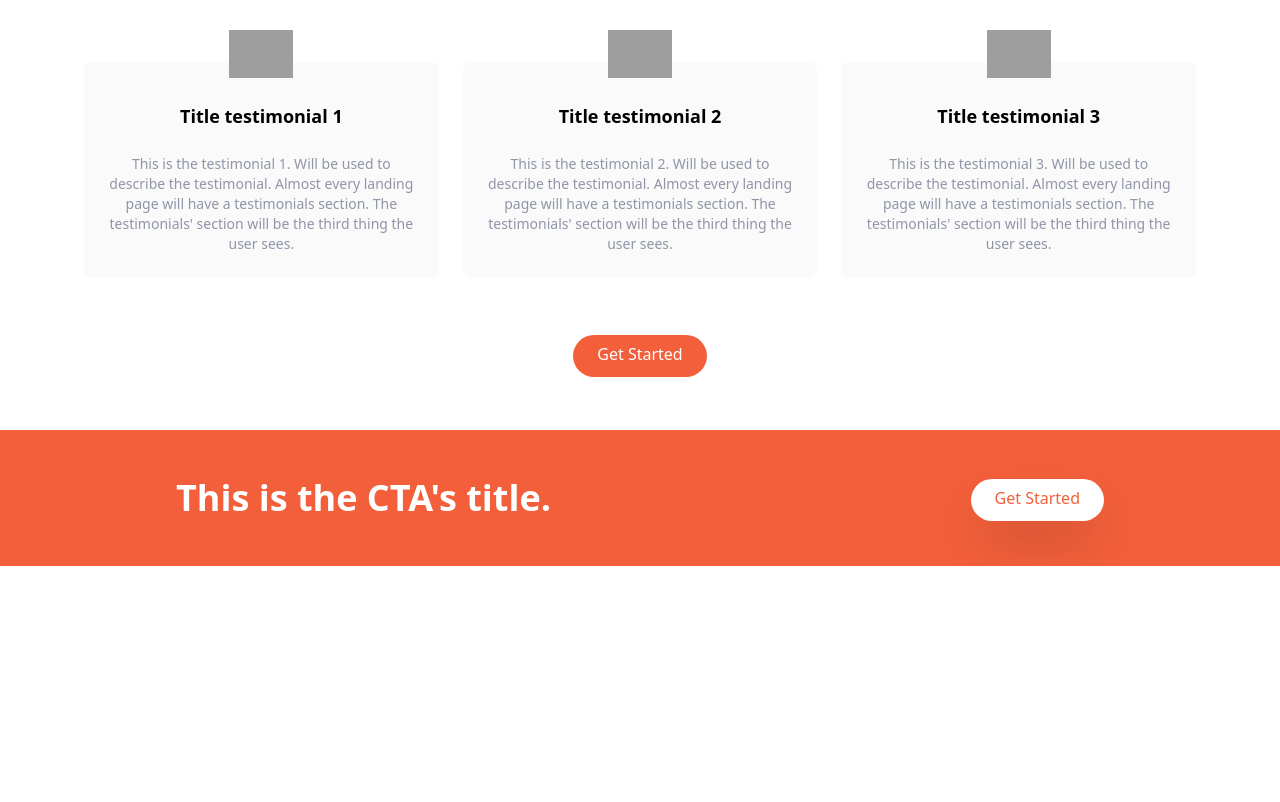
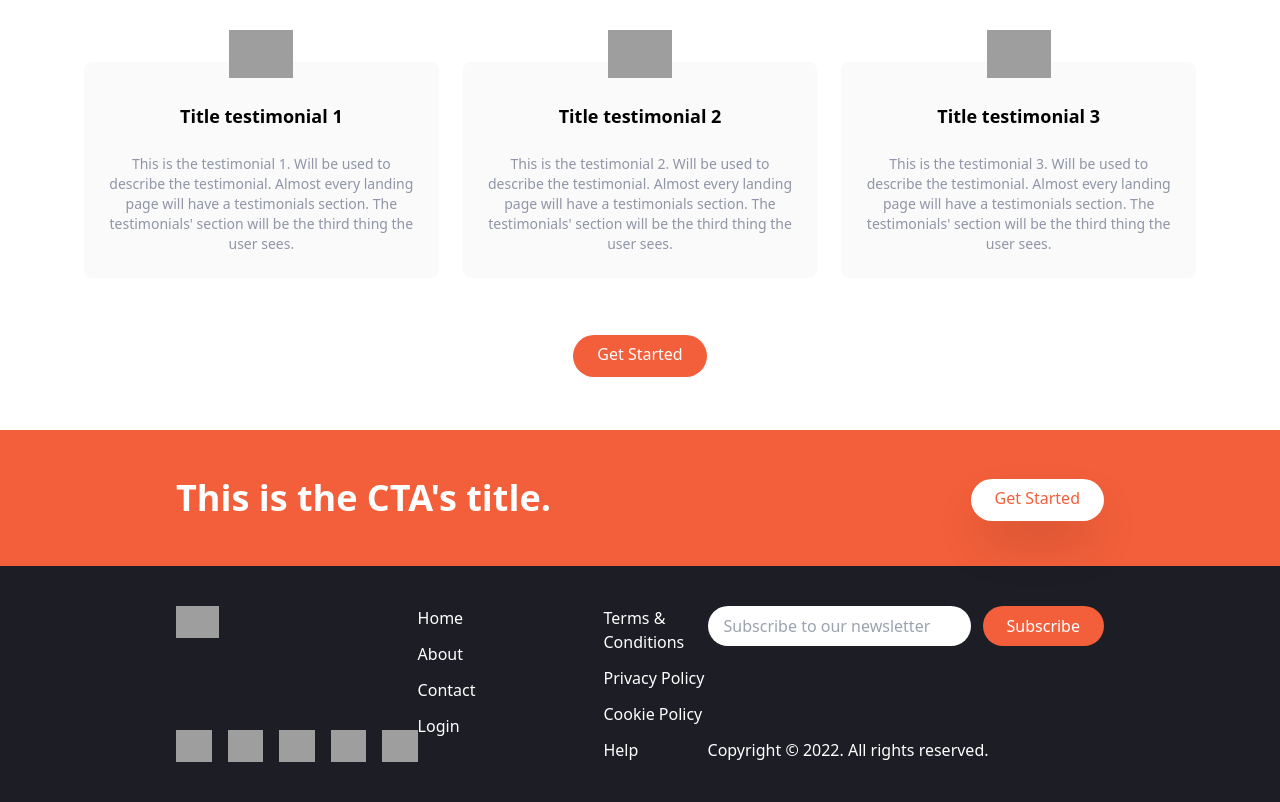
Before and after one commit to HermesZum/Tailwind-Manage-Landing-Page, a website: page index.html in a window 1280 px wide. Shown: the part 1678-2480 px from the top of the page. Before the commit the page ends 2244 px from the top, so only its background shows below. Drawn offline with Linux system fonts and the light colour scheme; grey boxes are pictures that could not be loaded.

Commit message:
The Footer section was created.

```diff
--- a/index.html
+++ b/index.html
@@ -15,7 +15,7 @@
     <div class="flex items-center justify-between">
         <!-- Logo -->
         <div class="pt-2">
-            <a href="index.html">
+            <a href="#">
                 <img src="img/logo.svg" alt="logo">
             </a>
         </div>
@@ -247,5 +247,72 @@
 <!-- End Flex Container -->
 </section>
 <!-- End CTA Section -->
+
+<!-- Footer -->
+<footer id="footer" class="bg-veryDarkBlue">
+    <!--- Flex Container -->
+    <div class="container flex flex-col-reverse justify-between px-6 py-10 mx-auto space-y-8 md:flex-row md:space-y-0">
+        <!-- Logo & Social Media Container -->
+        <div class="flex flex-col-reverse items-center justify-between space-y-12 md:flex-col md:space-y-0 md:items-start">
+            <div class="mx-auto my-6 text-center text-white md:hidden">
+                Copyright © 2022. All rights reserved.
+            </div>
+            <!-- Logo -->
+            <div>
+                <img src="img/logo-white.svg" alt="logo" class="h-8">
+            </div>
+            <!-- Social Media -->
+            <div class="flex justify-center space-x-4">
+                <div>
+                    <a href="#"><img src="img/icon-facebook.svg" alt="logo" class="h-8"></a>
+                </div>
+                <div>
+                    <a href="#"><img src="img/icon-youtube.svg" alt="logo" class="h-8"></a>
+                </div>
+                <div>
+                    <a href="#"><img src="img/icon-twitter.svg" alt="logo" class="h-8"></a>
+                </div>
+                <div>
+                    <a href="#"><img src="img/icon-pinterest.svg" alt="logo" class="h-8"></a>
+                </div>
+                <div>
+                    <a href="#"><img src="img/icon-instagram.svg" alt="logo" class="h-8"></a>
+                </div>
+            </div>
+        </div>
+        <!-- End Logo & Social Media Container -->
+        <!-- List Container -->
+        <div class="flex justify-around space-x-32">
+            <div class="flex flex-col space-y-3 text-white">
+                <a href="#" class="hover:text-brightRed">Home</a>
+                <a href="#" class="hover:text-brightRed">About</a>
+                <a href="#" class="hover:text-brightRed">Contact</a>
+                <a href="#" class="hover:text-brightRed">Login</a>
+            </div>
+            <div class="flex flex-col space-y-3 text-white">
+                <a href="#" class="hover:text-brightRed">Terms & Conditions</a>
+                <a href="#" class="hover:text-brightRed">Privacy Policy</a>
+                <a href="#" class="hover:text-brightRed">Cookie Policy</a>
+                <a href="#" class="hover:text-brightRed">Help</a>
+            </div>
+        </div>
+        <!--  Contact Container -->
+        <div class="flex flex-col justify-between">
+            <form>
+                <label class="flex space-x-3">
+                        <input type="text" class="flex-1 px-4 rounded-full focus:outline-none" placeholder="Subscribe to our newsletter">
+                        <button class="px-6 py-2 text-white rounded-full bg-brightRed hover:bg-brightRedLight focus:outline-none">
+                            Subscribe
+                        </button>
+                </label>
+            </form>
+            <!--- Copyright -->
+            <div class="hidden text-white md:block">
+                Copyright © 2022. All rights reserved.
+            </div>
+        </div>
+    </div>
+</footer>
+<!-- End Footer -->
 </body>
 </html>
```
Also changed, not shown: css/main.css.
